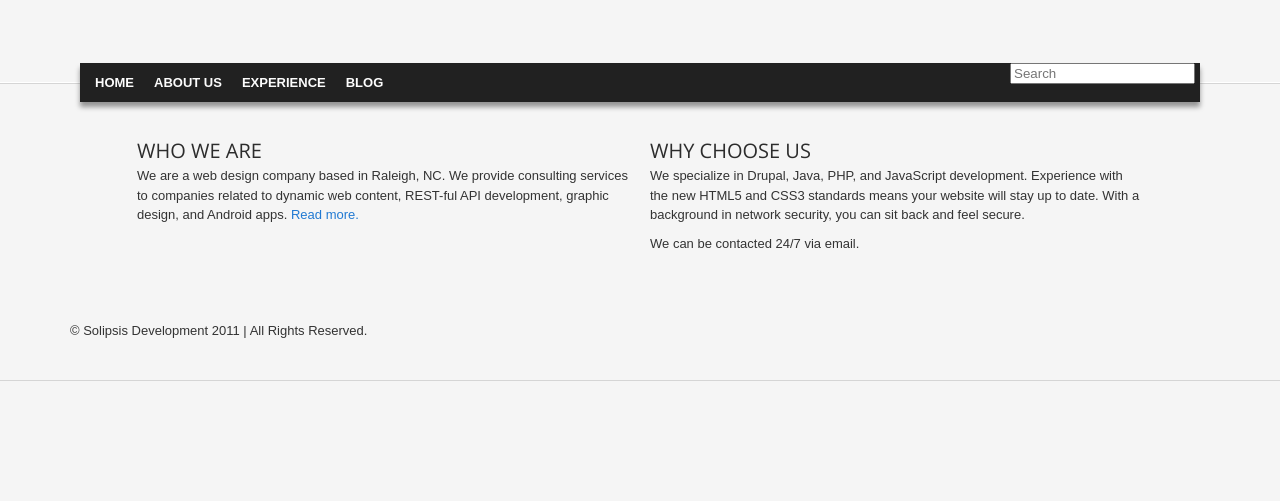
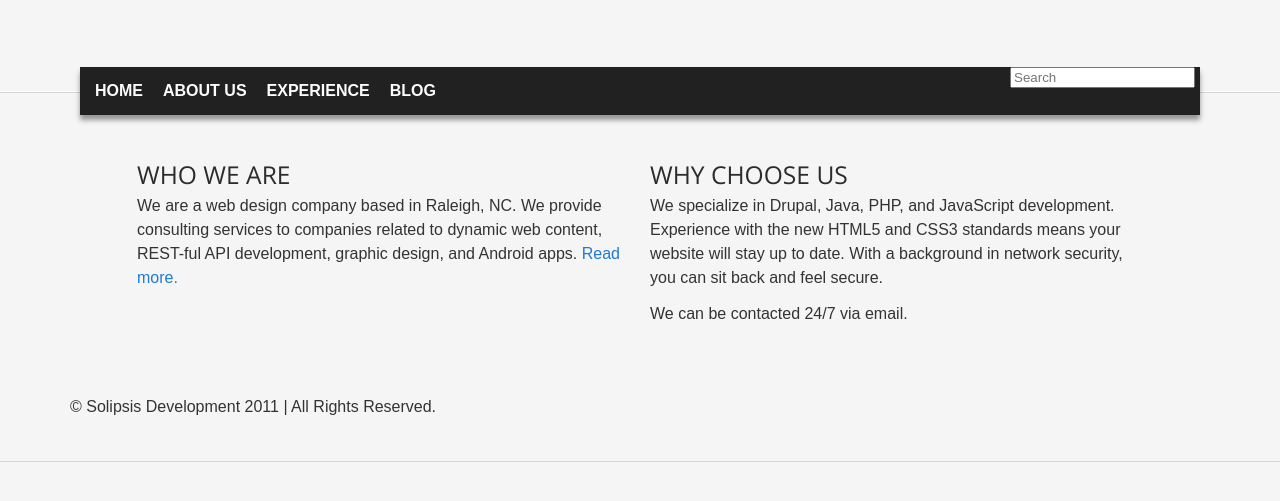
Before and after one commit to berkona/berkona.github.com, a Jekyll site: the page built from index.html, in a window 1280 px wide. Shown: the top 501 px of the page. Built offline with Jekyll 4.4.1, drawn with Linux system fonts in a browser that asks for light colours; Markdown is read by kramdown in place of the engine named in the settings.

Commit message:
added better base font

```diff
--- a/css/styles.base.css
+++ b/css/styles.base.css
@@ -1,7 +1,8 @@
 /* Base */
 html {
-  font-size: 81.3%; /* 13px base font size */
+  font-size: 1em;
 }
+
 body {
   line-height: 1.5;
 }
```
